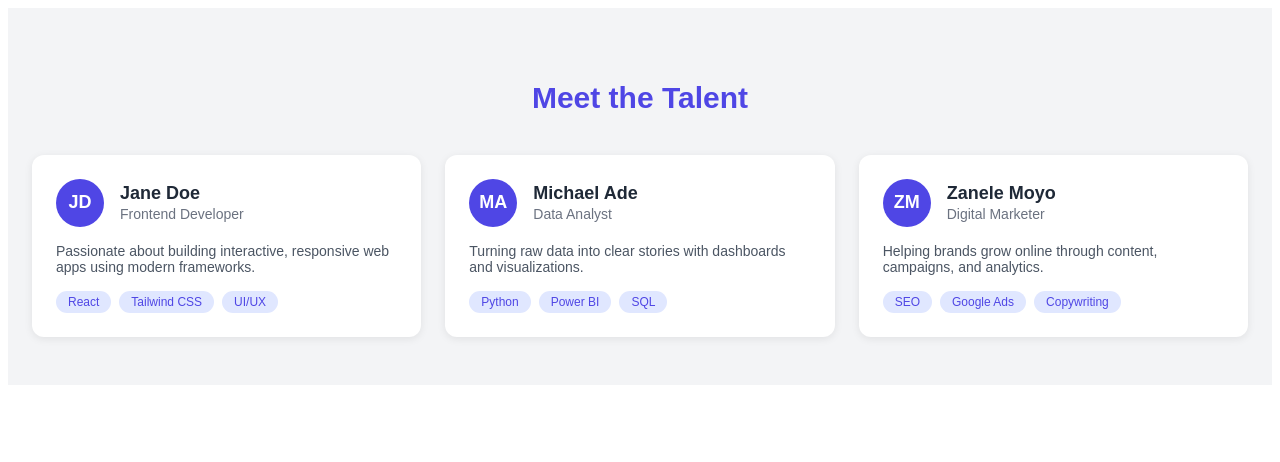
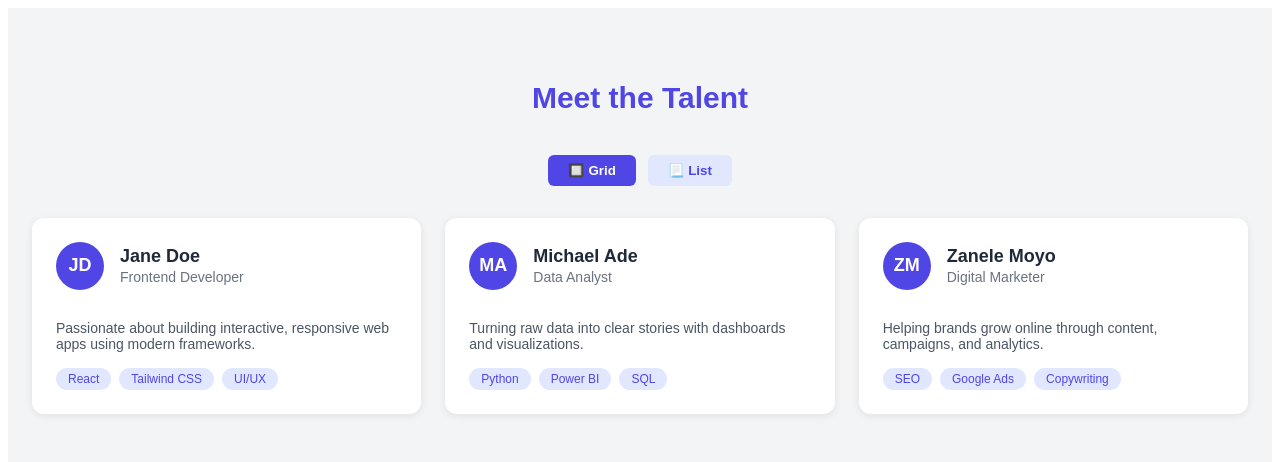
Before and after one commit to Tsh-l0/UpSkill_PortfolioProject, a React (Vite) app in the folder testing_file/project/: page /talent in a window 1280 px wide. Shown: the top 462 px of the page. Built offline with nearby package versions, Linux system fonts and the light colour scheme; the HTML template or start-up script is replaced by a standard one.

Commit message:
Adding a grid/list feature

```diff
--- /dev/null
+++ b/testing_file/project/src/components/ViewToggle.jsx
@@ -0,0 +1,23 @@
+import React from 'react';
+
+const ViewToggle = ({ currentView, setView }) => {
+	return (
+		<div className="view-toggle">
+			<button
+				className={currentView === 'grid' ? 'active' : ''}
+				onClick={() => setView('grid')}
+			>
+				🔲 Grid
+			</button>
+
+			<button
+				className={currentView === 'list' ? 'active' : ''}
+				onClick={() => setView('list')}
+			>
+				📃 List
+			</button>
+		</div>
+	);
+};
+
+export default ViewToggle;
--- a/testing_file/project/src/pages/MeetTalent.jsx
+++ b/testing_file/project/src/pages/MeetTalent.jsx
@@ -1,8 +1,21 @@
-import React from 'react';
+import React, { useState, useEffect } from 'react';
+import ViewToggle from '../components/ViewToggle';
 import '../styles/shared.css';
 import '../styles/talent.css';
 
 const MeetTalent = () => {
+	const [viewMode, setViewMode] = useState('grid');
+
+	useEffect(() => {
+		const stored = localStorage.getItem('meetTalentView');
+		if (stored) setViewMode(stored);
+	}, []);
+
+	const handleViewChange = (mode) => {
+		setViewMode(mode);
+		localStorage.setItem('meetTalentView', mode);
+	};
+
 	const people = [
 		{
 			initials: 'JD',
@@ -30,9 +43,11 @@ const MeetTalent = () => {
 	return (
 		<section className="talent-section">
 			<h1 className="talent-heading">Meet the Talent</h1>
-			<div className="talent-grid">
+			<ViewToggle currentView={viewMode} setView={handleViewChange} />
+
+			<div className={`talent-grid ${viewMode}`}>
 				{people.map((person, index) => (
-					<div className="talent-card" key={index}>
+					<div className={`talent-card ${viewMode}`} key={index}>
 						<div className="talent-header">
 							<div className="talent-initials">{person.initials}</div>
 							<div className="talent-info">
@@ -45,10 +60,10 @@ const MeetTalent = () => {
 							{person.skills.map((skill, i) => (
 								<span className="skill-pill" key={i}>{skill}</span>
 							))}
+						</div>
 					</div>
+				))}
 			</div>
-		))}
-		</div>
 		</section>
 	);
 };
--- a/testing_file/project/src/styles/talent.css
+++ b/testing_file/project/src/styles/talent.css
@@ -93,3 +93,36 @@
   border-radius: 9999px;
   font-weight: 500;
 }
+
+.view-toggle {
+	display: flex;
+	gap: 0.75rem;
+	justify-content: center;
+	margin-bottom: 2rem;
+}
+
+.view-toggle button {
+	background: #e0e7ff;
+	color: #4f46e5;
+	border: none;
+	padding: 0.5rem 1.25rem;
+	border-radius: 0.375rem;
+	cursor: pointer;
+	font-weight: 600;
+}
+
+.view-toggle button.active {
+	background: #4f46e5;
+	color: white;
+}
+
+.talent-grid.list {
+	display: flex;
+	flex-direction: column;
+}
+
+.talent-card.list {
+	flex-direction: row;
+	align-items: center;
+	text-align: left;
+}
```
Also changed, not shown: 5 other files (tests, documents, lock files or other folders).
